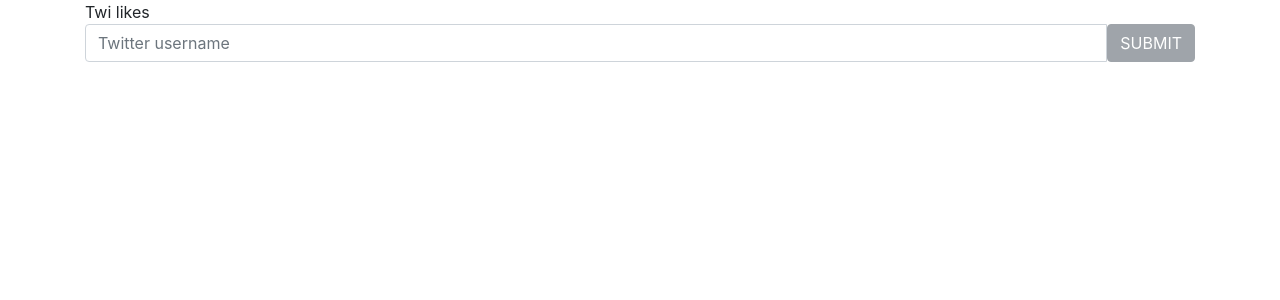
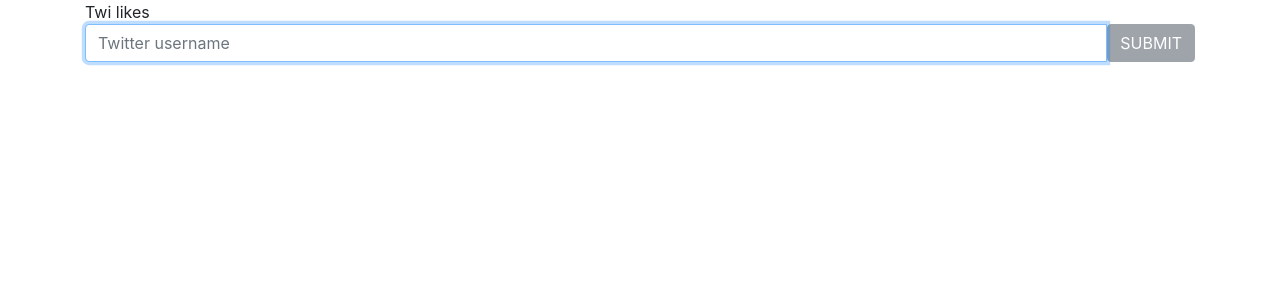
Before and after one commit to schrimy/twi-likes, a React (Create React App) app: page / in a window 1280 px wide. Shown: the top 300 px of the page. Built offline with nearby package versions, Linux system fonts and the light colour scheme.

Commit message:
refactor: move alert to app.js
moved the display of alert for error from thunk getting twitter data
to main app file. Via use of passed callback and to place the alert between
the fave list and form components.

```diff
--- a/src/App.js
+++ b/src/App.js
@@ -1,4 +1,4 @@
-import React, { useEffect } from 'react'
+import React, { useEffect, useState } from 'react'
 import { connect } from 'react-redux'
 
 import TwitUserForm from './containers/TwitUserForm'
@@ -7,18 +7,36 @@
 //displays the search form and if there are favourites returned from the mapState function then it displays the faves list too
 function App(props) {
   const { dataReady } = props
+  const [userError, setUserError] = useState(false)
   //purly to check current faves store state
   useEffect(() => {
     console.log('data ready?:', dataReady)
   })
 
+  const errorCb = () => {
+    console.log('error call back!')
+    setUserError(true)
+  }
+
+  //TODO: place error alert in own component
+  //TODO: maybe clear the state when a new search is initiated, therefor clearing the faveList
   //if both user and faves are populated, show faves list
   return (
     <div className="App container">
       <header className="App-header">
         Twi likes
       </header>
-      <TwitUserForm />
+      <TwitUserForm errorCallBack={ errorCb }/>
+      {
+        userError &&(
+          <div className="alert alert-warning alert-dismissible fade show" role="alert">
+              <strong>Oh!</strong> That user name doesn't work, please try again.
+              <button type="button" className="close" data-dismiss="alert" aria-label="Close" onClick={() => { setUserError(false) }}>
+                  <span aria-hidden="true">&times;</span>
+              </button>
+          </div>
+        )
+      }
       {
         dataReady &&(
           <FaveList />
--- a/src/containers/FaveList.js
+++ b/src/containers/FaveList.js
@@ -12,7 +12,7 @@
     return(
         <div>
             <section className='mb-3'>
-                Tweets liked by:
+                <p className='mb-2'>Tweets liked by:</p>
                 <UserInfo userData={ user } />
             </section>
             {
--- a/src/containers/TwitUserForm.js
+++ b/src/containers/TwitUserForm.js
@@ -2,15 +2,9 @@
 import { connect } from 'react-redux'
 import { handleUserInfo } from '../actions/shared'
 
-//TODO: try again with bootstrap alerts when username error occurs
-
 const TwitUserForm = (props) => {
-    const { handleUserInfo } = props
+    const { handleUserInfo, errorCallBack } = props
     const [userName, setUserName] = useState('')
-
-    const handleError = () => {
-        alert('Oh! User name not found, please check and try again')
-    }
 
     const handleSubmit = (evt) => {
         evt.preventDefault()
@@ -21,7 +15,9 @@
             setUserName('')
         })
         .catch(err => {
-            handleError()
+            //error caught from thunk action fires callback to display alert in app.js
+            console.log('error getting user data', err)
+            errorCallBack()
         })
     }
 
@@ -29,6 +25,7 @@
         <div>
             <form className='input-group mb-4' onSubmit={ handleSubmit }>
                 <input
+                    autoFocus={true}
                     type='text'
                     className='form-control'
                     value={ userName }
--- a/src/screens/UserInfo.js
+++ b/src/screens/UserInfo.js
@@ -8,7 +8,7 @@
         <div className='container mb-3'>
             <div className='row'>
                 <div className='col-auto pl-0'>
-                    <img src={ profile_image_url } className='img-fluid rounded-circle' alt='twitteruser profile' />
+                    <img src={ profile_image_url } className='img-fluid rounded-circle' alt='twitter user profile' />
                 </div>
                 <div className='col pl-1'>
                     <strong className='row'>{ name }</strong>
```
